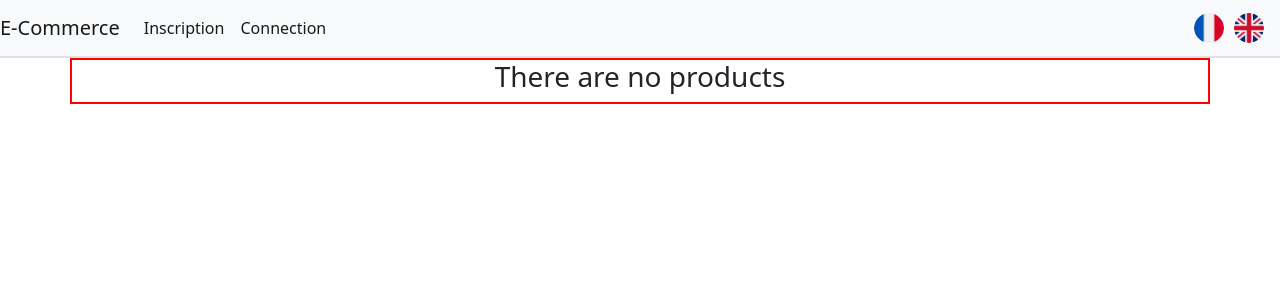
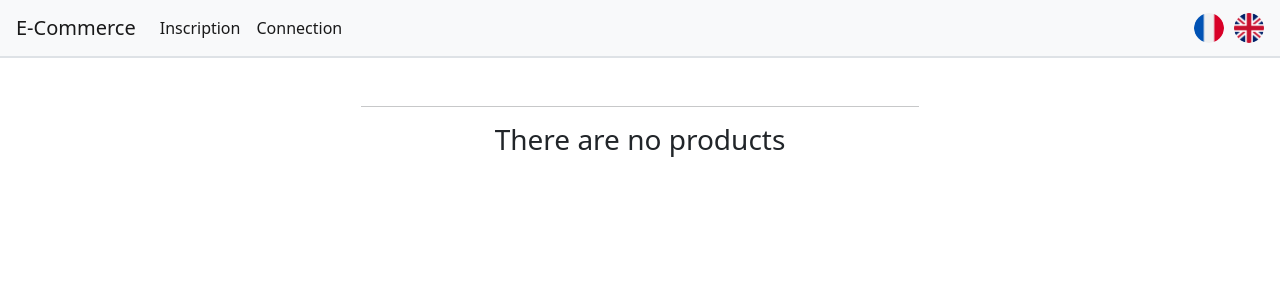
Before and after one commit to CorentinMaille/examen_symfony, a Symfony app: template templates/home/index.html.twig in a window 1280 px wide. Shown: the top 300 px of the page. Run offline with Twig, Linux system fonts and the light colour scheme; the template is opened without the code that fills it, so the values that code supplies are empty; some libraries are stand-ins or nearby versions.

Commit message:
- change : mini design imrpvoments

```diff
--- a/templates/base.html.twig
+++ b/templates/base.html.twig
@@ -15,7 +15,7 @@
     </head>
     <body>
         <nav class="navbar navbar-expand-lg navbar-light bg-light">
-            <a class="navbar-brand" href="{{ path('app_home') }}">
+            <a class="navbar-brand ms-3" href="{{ path('app_home') }}">
                 {{ 'title.main'|trans }}
             </a>
             <div class="collapse navbar-collapse" id="navbarNavAltMarkup">
@@ -73,7 +73,7 @@
             {% endfor %}
         </div>
 
-        <main class="container text-center" style="border: red solid 2px">
+        <main class="container text-center">
             {% block body %}{% endblock %}
         </main>
 
--- a/templates/home/index.html.twig
+++ b/templates/home/index.html.twig
@@ -4,12 +4,12 @@
 
 {% block body %}
     {% if is_granted('ROLE_ADMIN') %}
-        <div class="border rounded py-3 px-4 mb-3 w-50 mx-auto">
+        <div class="border rounded py-3 px-4 mt-4 w-50 mx-auto">
             <h3><u>{{ 'home.subtitle'|trans }}</u></h3>
             {{ form(createProductForm) }}
         </div>
     {% endif %}
-
+    <hr class="mx-auto w-50 mt-5">
     {% if products is not empty %}
     <h3 class="mb-3"><u>{{ 'home.products'|trans }}</u></h3>
     <div class="d-flex flex-row flex-wrap justify-content-around">
```
